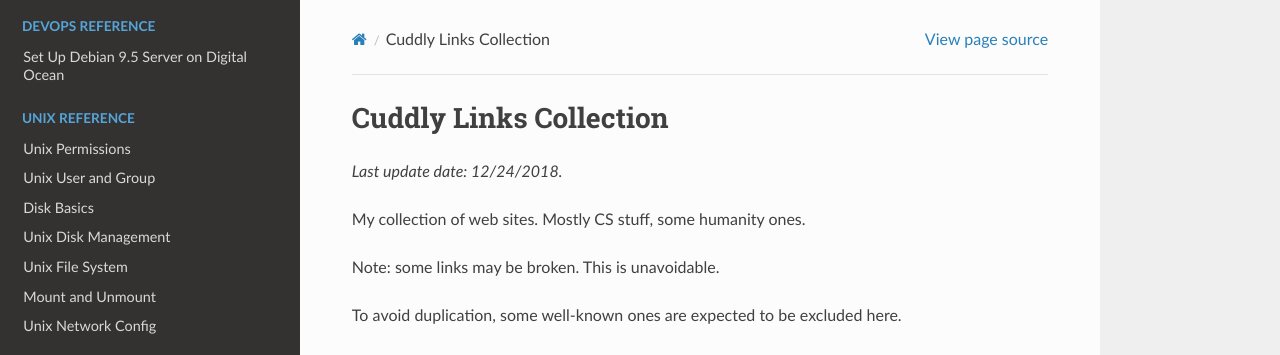
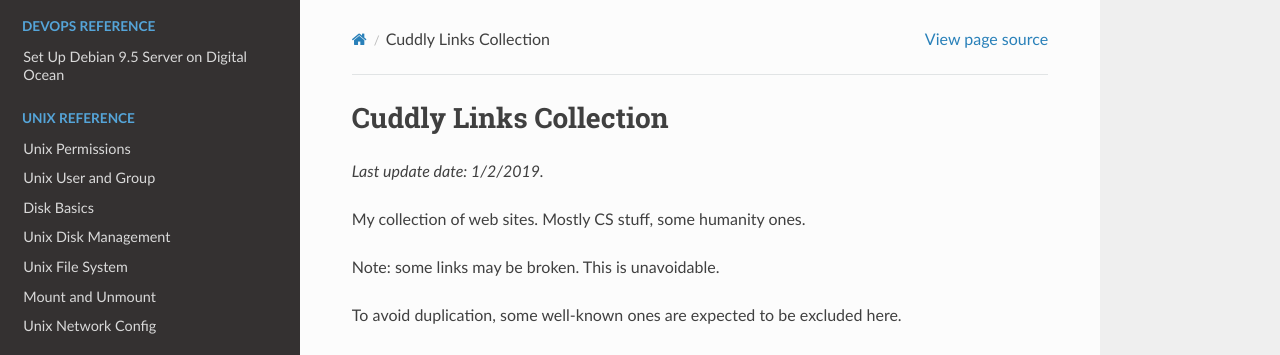
Before and after one commit to snowme34/snowme34.com, a Sphinx documentation site: the page built from docs/source/links/cuddly_links_collection.md, in a window 1280 px wide and 900 px high. Shown: the top 355 px of the window. Built offline with Sphinx 7.4.7 and the Read the Docs theme 2.0.0, drawn with Linux system fonts in a browser that asks for light colours.

Commit message:
update links

```diff
--- a/docs/source/links/cuddly_links_collection.md
+++ b/docs/source/links/cuddly_links_collection.md
@@ -1,6 +1,6 @@
 # Cuddly Links Collection
 
-*Last update date: 12/24/2018.*
+*Last update date: 1/2/2019.*
 
 My collection of web sites. Mostly CS stuff, some humanity ones.
 
```
Also changed, not shown: other parts of docs/source/links/cuddly_links_collection.md (+2 -0 lines).
